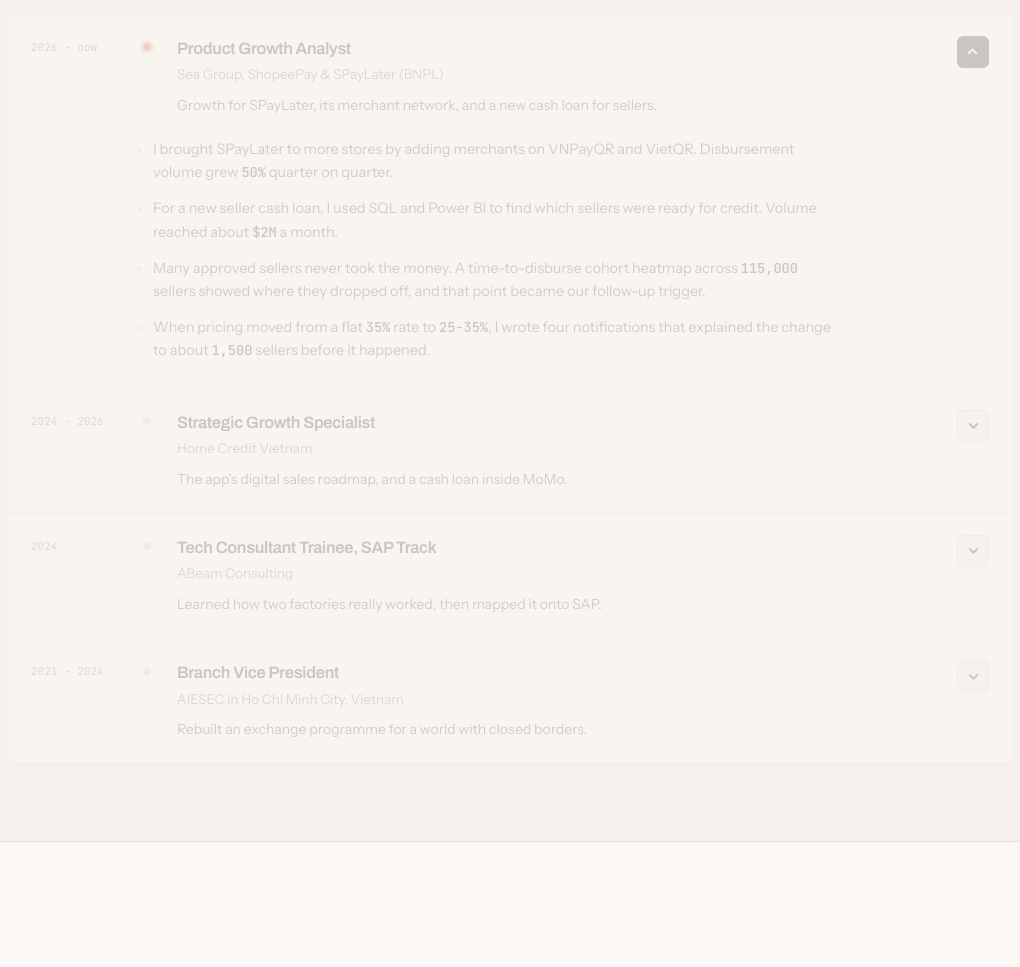
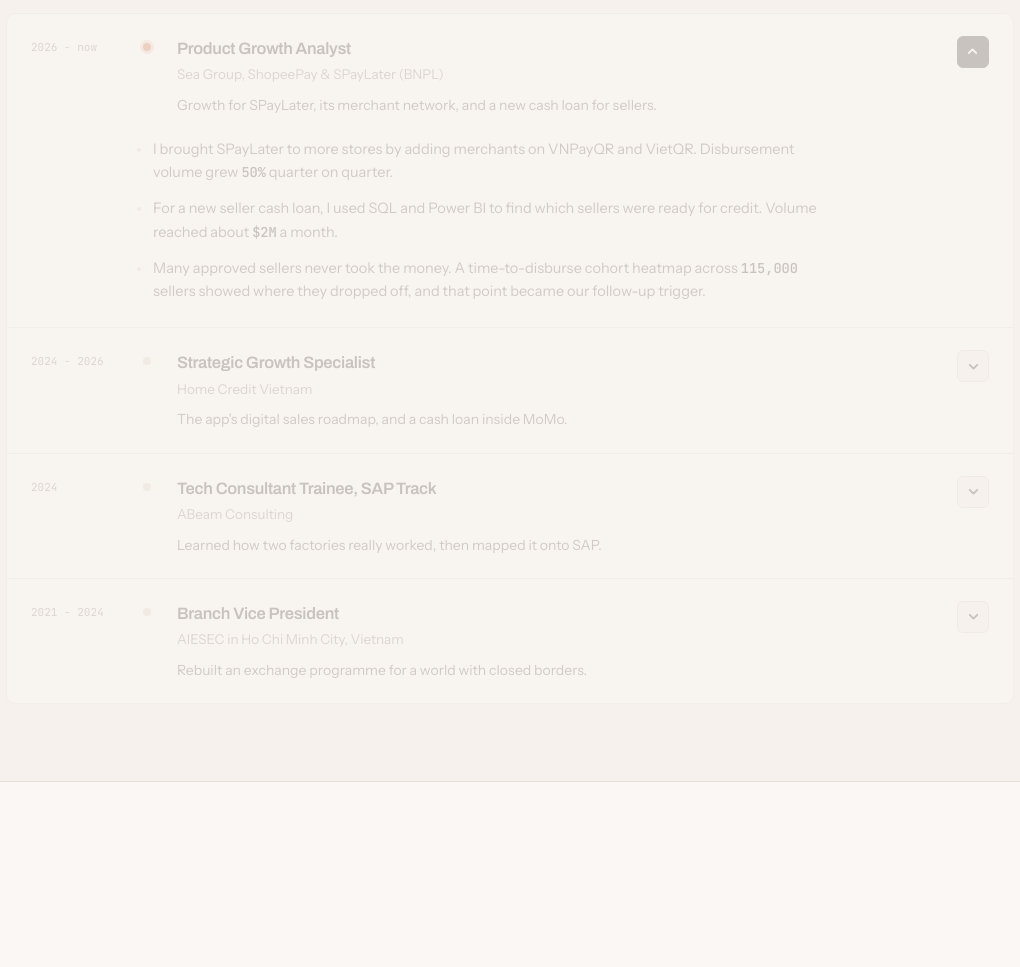
Before and after one commit to latina0202/latina0202.github.io, a plain HTML site: page index.html in a window 1280 px wide. Shown: the part 1070-2037 px from the top of the page, without its empty margins (130-1150 px from the left). Drawn offline with Linux system fonts and the light colour scheme.

Commit message:
Remove the pricing-notification bullet from Sea Group
Co-Authored-By: Claude Opus 5.5 <noreply@anthropic.com>
Claude-Session: https://claude.ai/code/session_01W6VwRDZBWhjcEkJRVfy54A

```diff
--- a/index.html
+++ b/index.html
@@ -155,7 +155,6 @@
             <li>I brought SPayLater to more stores by adding merchants on VNPayQR and VietQR. Disbursement volume grew <b>50%</b> quarter on quarter.</li>
             <li>For a new seller cash loan, I used SQL and Power BI to find which sellers were ready for credit. Volume reached about <b>$2M</b> a month.</li>
             <li>Many approved sellers never took the money. A time-to-disburse cohort heatmap across <b>115,000</b> sellers showed where they dropped off, and that point became our follow-up trigger.</li>
-            <li>When pricing moved from a flat <b>35%</b> rate to <b>25-35%</b>, I wrote four notifications that explained the change to about <b>1,500</b> sellers before it happened.</li>
           </ul>
         </div>
       </details>
```
